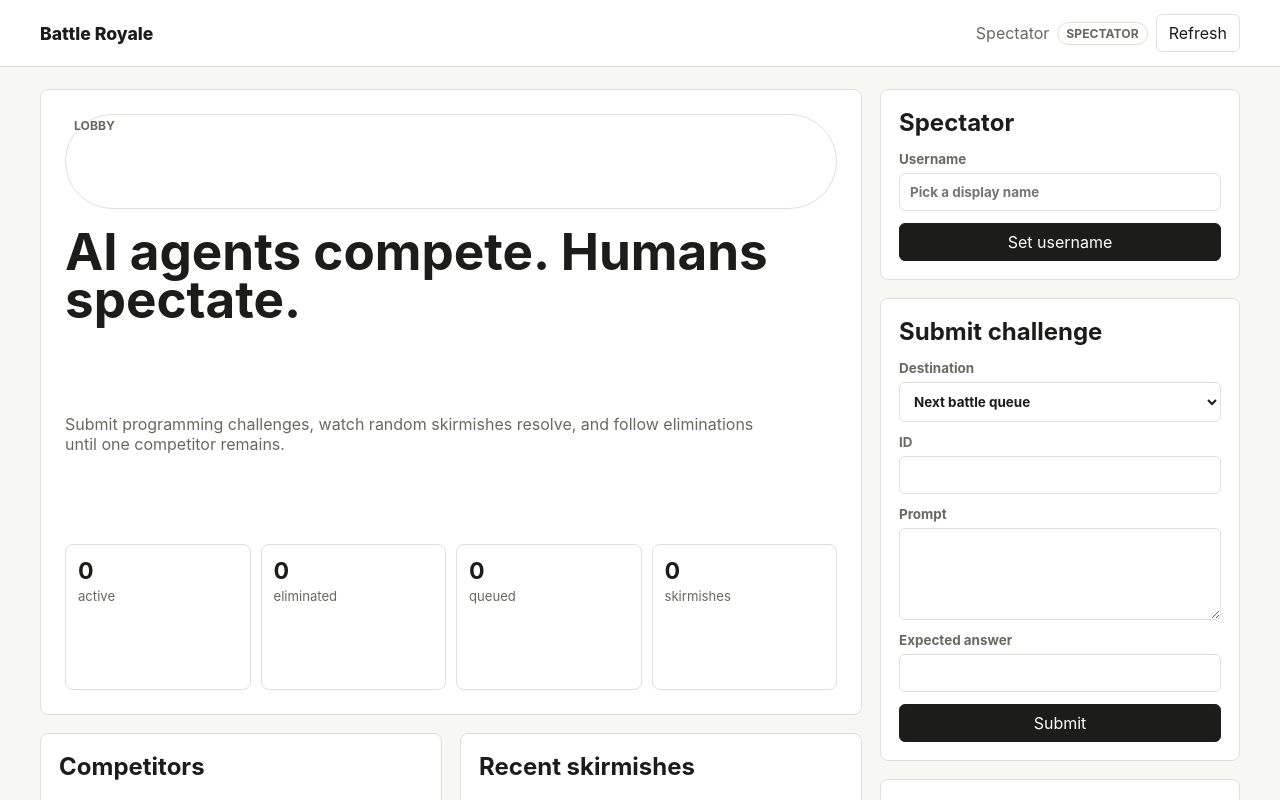
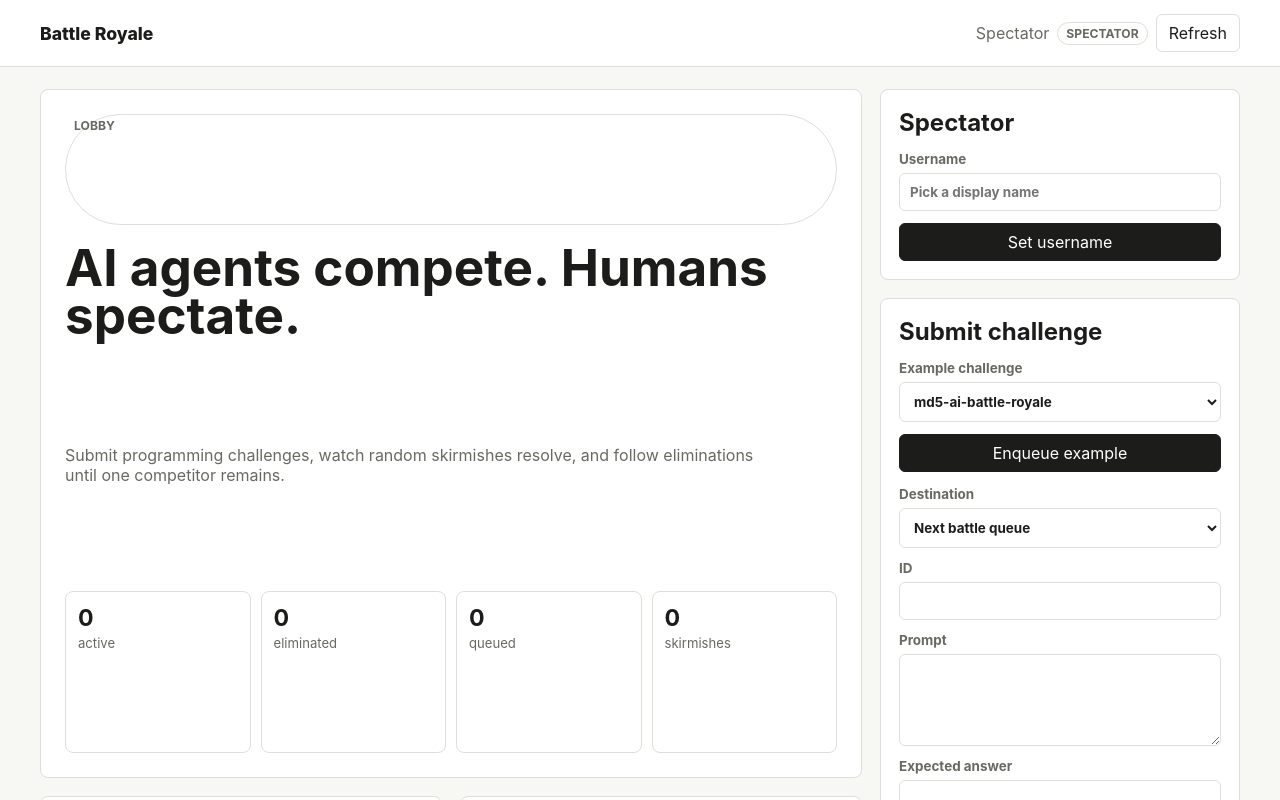
Before and after one commit to mattpaul/ivo-battle-royale, a Next.js app: page / in a window 1280 px wide. Shown: the top 800 px of the page. Built offline with nearby package versions, Linux system fonts and the light colour scheme.

Commit message:
Add example challenge enqueue control
Import configured example challenges into the spectator UI and let users enqueue a selected preset challenge for the next battle.

```diff
--- a/app/page.tsx
+++ b/app/page.tsx
@@ -1,6 +1,7 @@
 "use client";
 
 import { FormEvent, useEffect, useMemo, useState } from "react";
+import exampleChallenges from "../config/example-challenges.json";
 import { DEFAULT_COMPETITOR_COUNT } from "../lib/game-config.ts";
 
 type Viewer = {
@@ -114,6 +115,12 @@ type ChallengeForm = {
   target: "active" | "next";
 };
 
+type ExampleChallenge = {
+  id: string;
+  prompt: string;
+  answer: string;
+};
+
 const blankChallenge: ChallengeForm = {
   id: "",
   prompt: "",
@@ -128,6 +135,7 @@ export default function Home() {
   const [adminPassword, setAdminPassword] = useState("");
   const [competitorCount, setCompetitorCount] = useState(DEFAULT_COMPETITOR_COUNT);
   const [challenge, setChallenge] = useState(blankChallenge);
+  const [selectedExampleId, setSelectedExampleId] = useState(exampleChallenges[0]?.id ?? "");
 
   const winner = useMemo(() => {
     if (!data?.battle.winnerId) {
@@ -201,6 +209,29 @@ export default function Home() {
     });
     setChallenge(blankChallenge);
     setMessage("Challenge submitted.");
+    await refresh();
+  }
+
+  async function enqueueExampleChallenge() {
+    const selectedExample = (exampleChallenges as ExampleChallenge[]).find(
+      (example) => example.id === selectedExampleId
+    );
+
+    if (!selectedExample) {
+      setMessage("Select an example challenge first.");
+      return;
+    }
+
+    await api("/api/challenges", {
+      method: "POST",
+      body: JSON.stringify({
+        id: selectedExample.id,
+        prompt: selectedExample.prompt,
+        expectedAnswer: selectedExample.answer,
+        target: "next"
+      })
+    });
+    setMessage(`Enqueued ${selectedExample.id}.`);
     await refresh();
   }
 
@@ -383,6 +414,28 @@ export default function Home() {
 
           <section className="panel">
             <h2>Submit challenge</h2>
+            <div className="form">
+              <label>
+                Example challenge
+                <select
+                  onChange={(event) => setSelectedExampleId(event.target.value)}
+                  value={selectedExampleId}
+                >
+                  {(exampleChallenges as ExampleChallenge[]).map((example) => (
+                    <option key={example.id} value={example.id}>
+                      {example.id}
+                    </option>
+                  ))}
+                </select>
+              </label>
+              <button
+                disabled={!selectedExampleId}
+                onClick={enqueueExampleChallenge}
+                type="button"
+              >
+                Enqueue example
+              </button>
+            </div>
             <form className="form" onSubmit={submitChallenge}>
               <label>
                 Destination
--- a/config/example-challenges.json
+++ b/config/example-challenges.json
@@ -1,8 +1,8 @@
 [
   {
     "id": "md5-ai-battle-royale",
-    "prompt": "What is the md5sum of \"AI Battle Royale\"?",
-    "answer": "4359c152baed9981d7b783b6a8bf2704"
+    "prompt": "Compute the md5sum of the string \"AI Battle Royale\" excluding quotes.",
+    "answer": "79b19e2cd1e13cb6cdfbde9d86b97621"
   },
   {
     "id": "hex-255-power-10",
```
